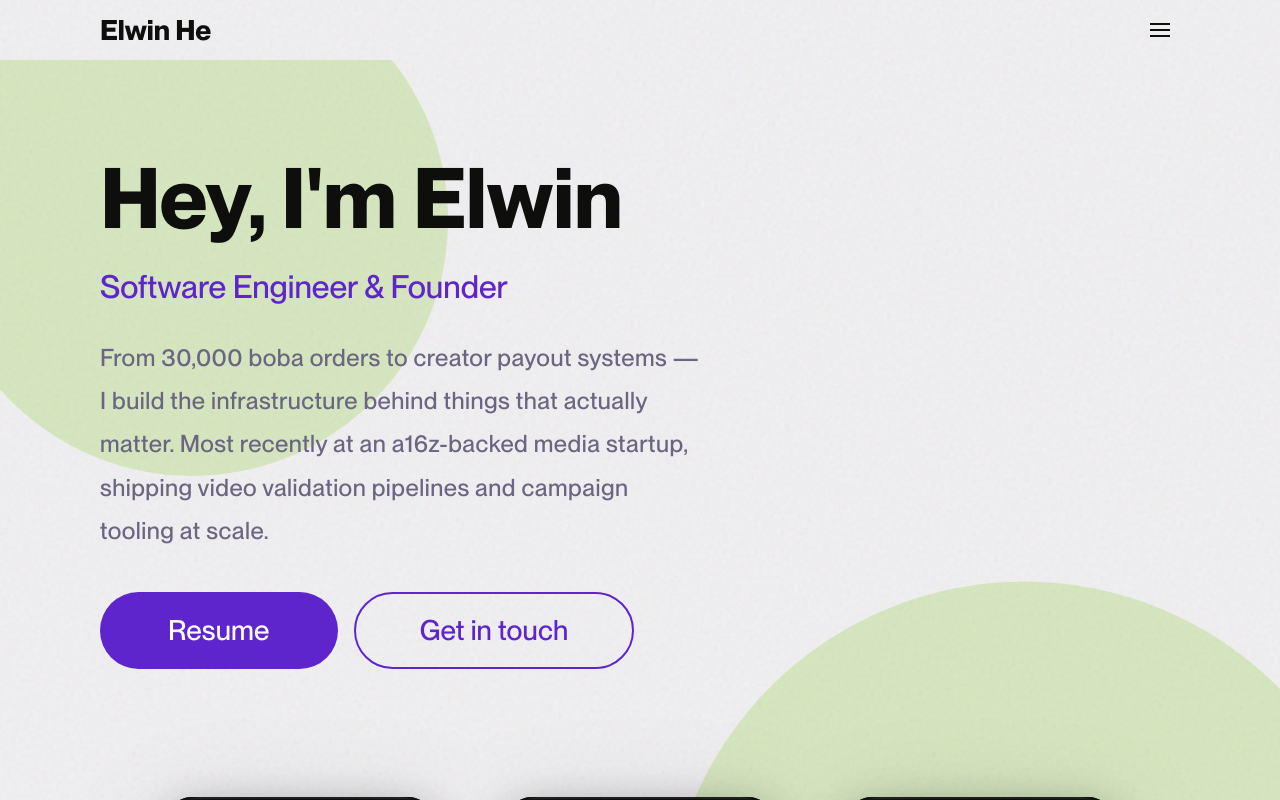
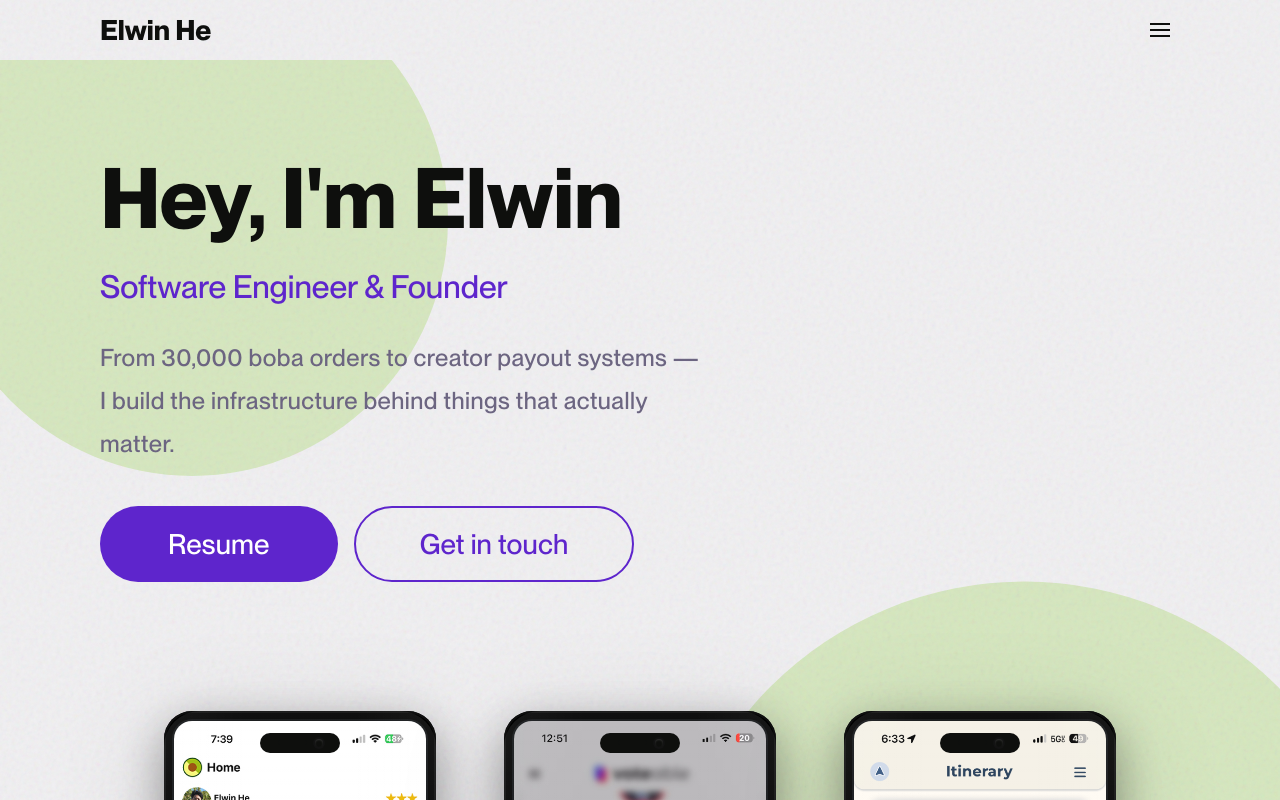
Before and after one commit to elwinhe/portfoliowebsite, a React (Vite) app: page / in a window 1280 px wide. Shown: the top 800 px of the page. Built offline with nearby package versions, Linux system fonts and the light colour scheme; grey boxes are pictures that could not be loaded.

Commit message:
reduced blurb

```diff
--- a/src/pages/Home.jsx
+++ b/src/pages/Home.jsx
@@ -166,7 +166,7 @@ export default function Home() {
             <div className="text-1">Hey, I'm Elwin</div>
             <div className="text-2">Software Engineer & Founder</div>
             <div className="text-3">
-              From 30,000 boba orders to creator payout systems — I build the infrastructure behind things that actually matter. Most recently at an a16z-backed media startup, shipping video validation pipelines and campaign tooling at scale.
+              From 30,000 boba orders to creator payout systems — I build the infrastructure behind things that actually matter.
             </div>
             <ul className="links">
               <li className="resume"><a href={new URL('../assets/RESUME_ELWIN_2026.pdf', import.meta.url).href} target="_blank" rel="noopener noreferrer" className="btn btn-solid">Resume</a></li>
```
